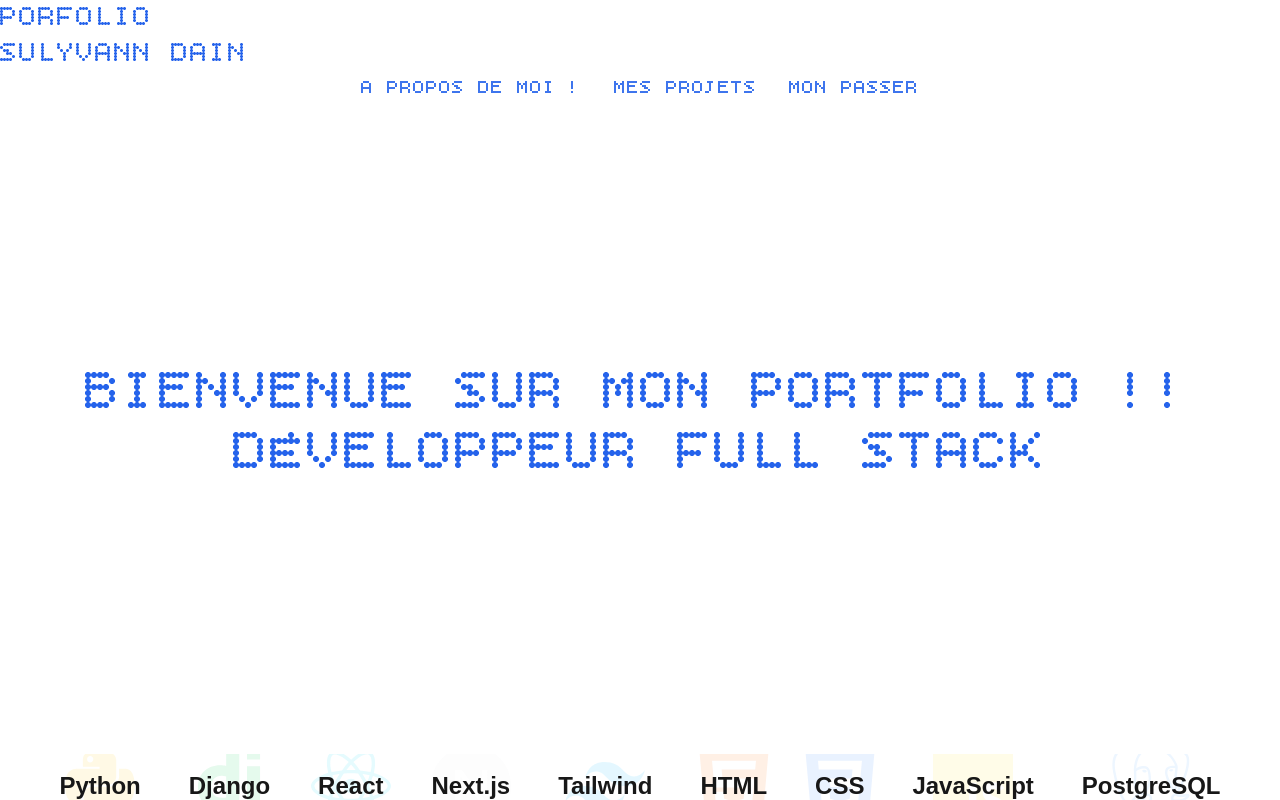
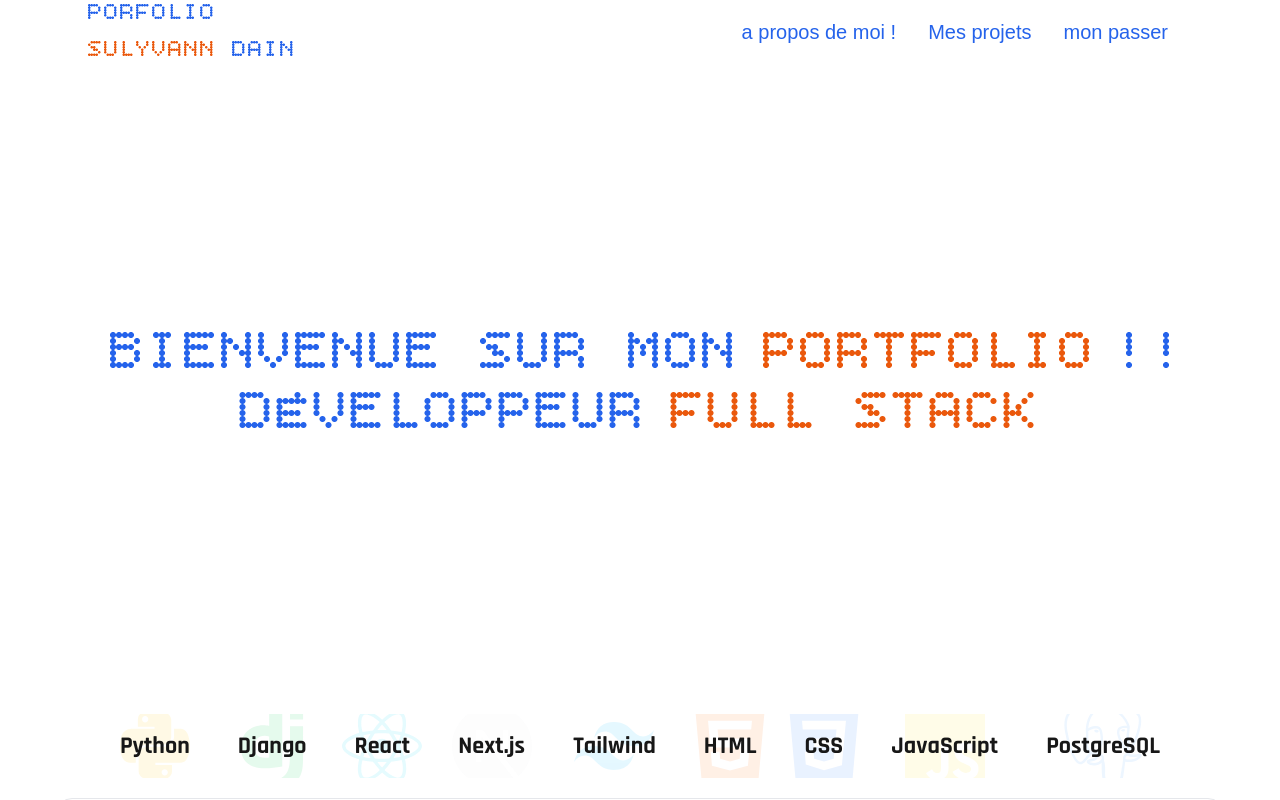
Before and after one commit to Phogo2112/Portfolio, a Next.js app: page / in a window 1280 px wide. Shown: the top 800 px of the page. Built offline with nearby package versions, Linux system fonts and the light colour scheme.

Commit message:
modifie colors in the text first page

```diff
--- a/app/components/Formation.tsx
+++ b/app/components/Formation.tsx
@@ -6,7 +6,7 @@ export default function Formation(){
             <div className="competence">
             <h3>Ada Tech School Nantes</h3>
             <h4>Compétence et Appétence</h4>
-            <ul>{competence.map((items,index)=> <li key={index}>- {items}</li>)}</ul>
+            <ul>{competence.map((items,index)=> <li key={index} className="font-tech">- {items}</li>)}</ul>
             </div>
             <div>
 
--- a/app/components/NavBar.tsx
+++ b/app/components/NavBar.tsx
@@ -5,16 +5,16 @@ export default function NavBar() {
 
   return (
     <div>
-      <h2 className="text-black text-3xl" >Porfolio <br /> Sulyvann Dain</h2>
-    <div className="navbar bg-white flex items-center justify-center flex-row">
+    <nav className="w-full flex items-center justify-between px-8 py-4">
+      <h2 className="text-black text-[25px] absolute " >Porfolio <br /> <span className="text-(--color-accent)">Sulyvann</span> Dain</h2>
 
-
+      <div className="container mx-auto px-4 flex justify-end">
       <ul className="flex items-center justify-center gap-4 text-black h-8 ">
         <li className="text-(--color-primary) hover:bg-(--color-secondary) hover:text-white px-2 py-1 rounded transition-colors text-xl"><a href="/">a propos de moi !</a></li>
         <li className="text-xl text-(--color-primary) hover:bg-(--color-secondary) hover:text-white px-2 py-1 rounded transition-colors"><a href="/projects">Mes projets</a></li>
         <li ><a className="text-xl text-(--color-primary) hover:bg-(--color-secondary) hover:text-white px-2 py-1 rounded transition-colors" href="/last"> mon passer</a></li>
-      </ul>
-    </div>
+      </ul></div></nav>
+
     </div>
   )
 }
--- a/app/components/Presentation.tsx
+++ b/app/components/Presentation.tsx
@@ -21,13 +21,19 @@ export default function Presentation() {
 
   return (
     <div className="">
-      <div className="flex justify-center items-center h-[80vh] flex-col text-6xl "><h1 className="flex justify-center title"> Bienvenue sur mon portfolio !!</h1>
-      <h2 className="flex justify-center ">Développeur Full Stack </h2></div>
+      <div className="flex justify-center items-center h-[80vh] flex-col text-6xl "><h1 className="flex justify-center title ml-6"> Bienvenue sur mon<span className="text-(--color-accent) mx-6 ">portfolio</span>!!</h1>
+      <h2 className="flex justify-center ">
+        Développeur
+        <div className="text-(--color-accent) ml-6">
+          Full Stack
+        </div>
+        </h2>
+        </div>
       <div className="flex  flex-row justify-evenly">
 
-        <ul className="flex flex-row p-2.5">
+        <ul className="flex flex-row p-2.5 mb-2.5">
           {tech.map((items,index)=> (<li className="relative flex items-center justify-center text-2xl font-semibold px-6 py-4 rounded overflow-hidden group">
-  <span className="z-10">{items.name}</span>
+  <span className="z-10 font-tech-700">{items.name}</span>
   <span className="absolute text-[80px] opacity-10 group-hover:opacity-20 transition-all duration-300">
     {items.icon}
   </span>
--- a/app/globals.css
+++ b/app/globals.css
@@ -30,6 +30,8 @@
 }
 
 :root {
+  /* --- google fonts police Rajdhani --- */
+  --font-rajdhani: "Rajdhani", sans-serif;
   /* --- Couleurs principales --- */
   --color-primary: #2563EB;
   /* Bleu acier : fiabilité, rigueur */
@@ -97,7 +99,21 @@ body {
 }
 
 @layer components {
+.font-tech-700{
+  font-family: var(--font-rajdhani), sans-serif;
+  font-weight: 700;
 
+}
+.font-tech-400{
+  font-family: var(--font-rajdhani), sans-serif;
+  font-weight: 400;
+}
+/* les container */
+.container-custom {
+  max-width: 1200px;
+  margin: 0 auto;
+  padding: 0 1rem;
+}
 
   /* 🔘 Bouton principal */
   .btn {
--- a/app/layout.tsx
+++ b/app/layout.tsx
@@ -1,9 +1,13 @@
 import { Geist, Geist_Mono } from "next/font/google";
 import type { ReactNode } from "react";
 import { ThemeProvider } from "next-themes"; // 👈 import du provider
+import { Rajdhani } from "next/font/google";
 import "./globals.css";
 
 // Google Fonts
+
+const rajdhani = Rajdhani({ subsets: ["latin"], weight: ["400", "700"], variable: "--font-rajdhani" });
+
 const geistSans = Geist({ subsets: ["latin"], variable: "--font-geist-sans" });
 const geistMono = Geist_Mono({ subsets: ["latin"], variable: "--font-geist-mono" });
 
@@ -22,7 +26,7 @@ export const metadata = {
 export default function RootLayout({ children }: { children: ReactNode }) {
   return (
     <html lang="fr" suppressHydrationWarning> {/* évite les warnings côté client */}
-      <body className={`${geistSans.variable} ${geistMono.variable} antialiased`}>
+      <body className={`${geistSans.variable} ${geistMono.variable} ${rajdhani.variable} antialiased`}>
         {/* 👇 Le ThemeProvider entoure tout ton contenu */}
         <ThemeProvider
           attribute="class"       // ajoute automatiquement 'class="dark"' sur <html>
--- a/app/page.tsx
+++ b/app/page.tsx
@@ -7,13 +7,14 @@ import Formation from "./components/Formation"
 export default function Home() {
   return (
     <>
+    <div className="container-custom">
 
       <NavBar />
       <Presentation />
       <ProjectCard />
       <CleanerTombeCard />
       < Formation/>
-
+</div>
     </>
   );
 }
```
